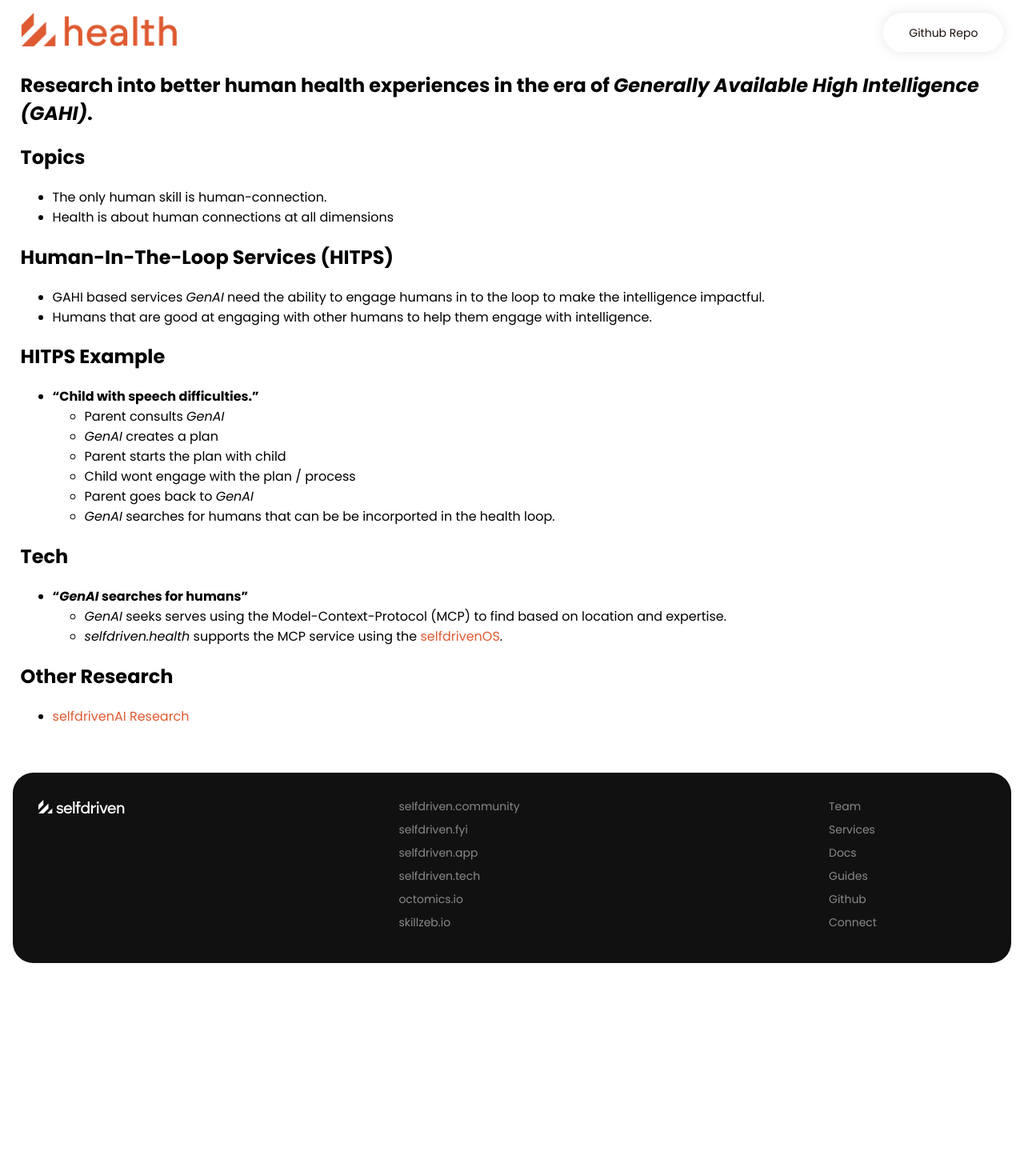
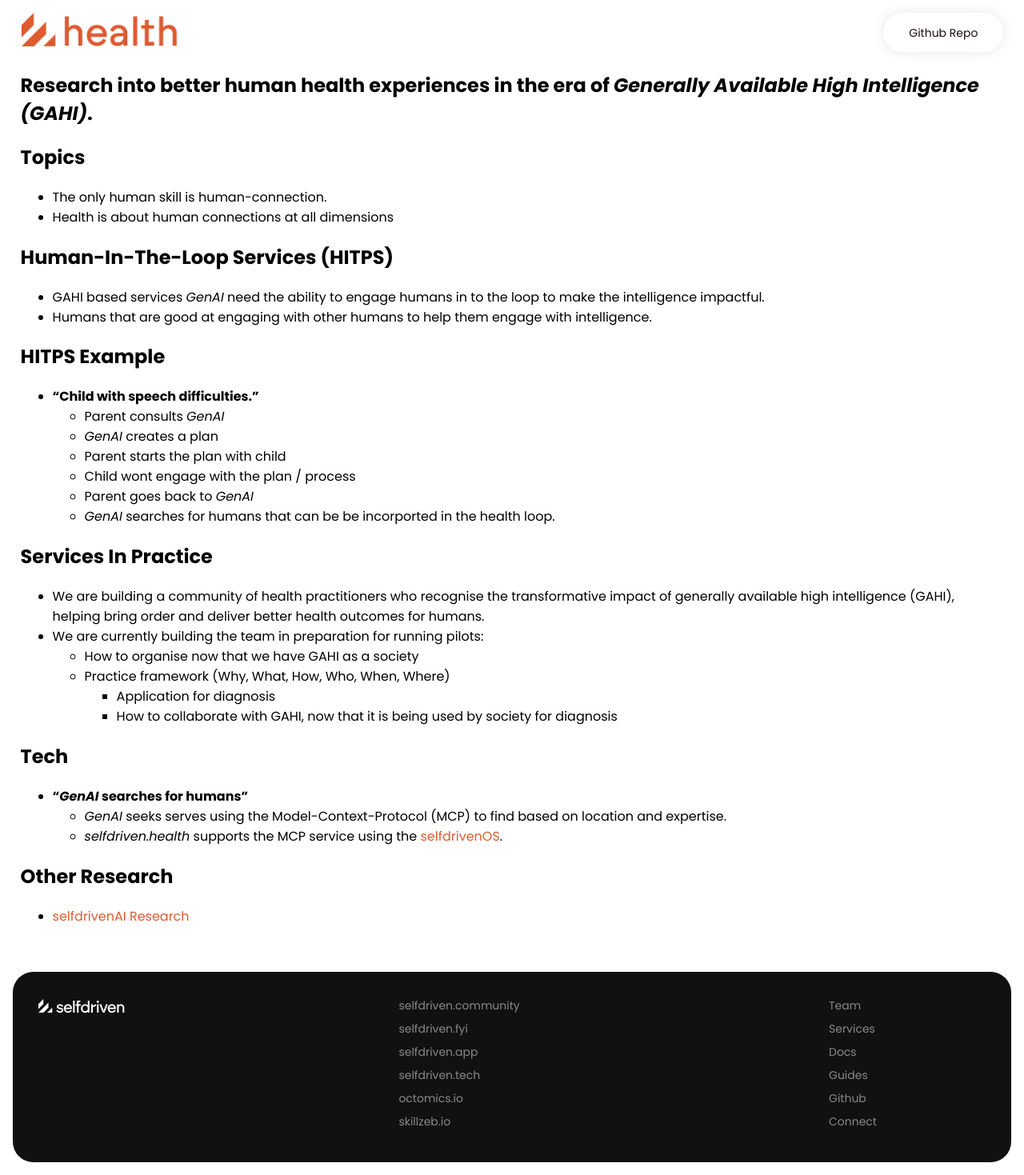
Before and after one commit to selfdriven-foundation/selfdriven-health, a Jekyll site: the page built from docs/pages/research.md, in a window 1280 px wide. Shown: the whole page at 80% size. Built offline with Jekyll 4.4.1, drawn with Linux system fonts in a browser that asks for light colours; before the commit the page ends 1220 px from its top, so only the background shows below that.

Commit message:
Update research.md

```diff
--- a/docs/pages/research.md
+++ b/docs/pages/research.md
@@ -24,6 +24,15 @@
     - Parent goes back to  *GenAI*
     -  *GenAI* searches for humans that can be be incorported in the health loop.
 
+## Services In Practice
+
+- We are building a community of health practitioners who recognise the transformative impact of generally available high intelligence (GAHI), helping bring order and deliver better health outcomes for humans.
+- We are currently building the team in preparation for running pilots:
+  - How to organise now that we have GAHI as a society
+  - Practice framework (Why, What, How, Who, When, Where)
+    - Application for diagnosis
+    - How to collaborate with GAHI, now that it is being used by society for diagnosis
+
 ## Tech
 - **"*GenAI* searches for humans"**
     -  *GenAI* seeks serves using the Model-Context-Protocol (MCP) to find based on location and expertise.
```
